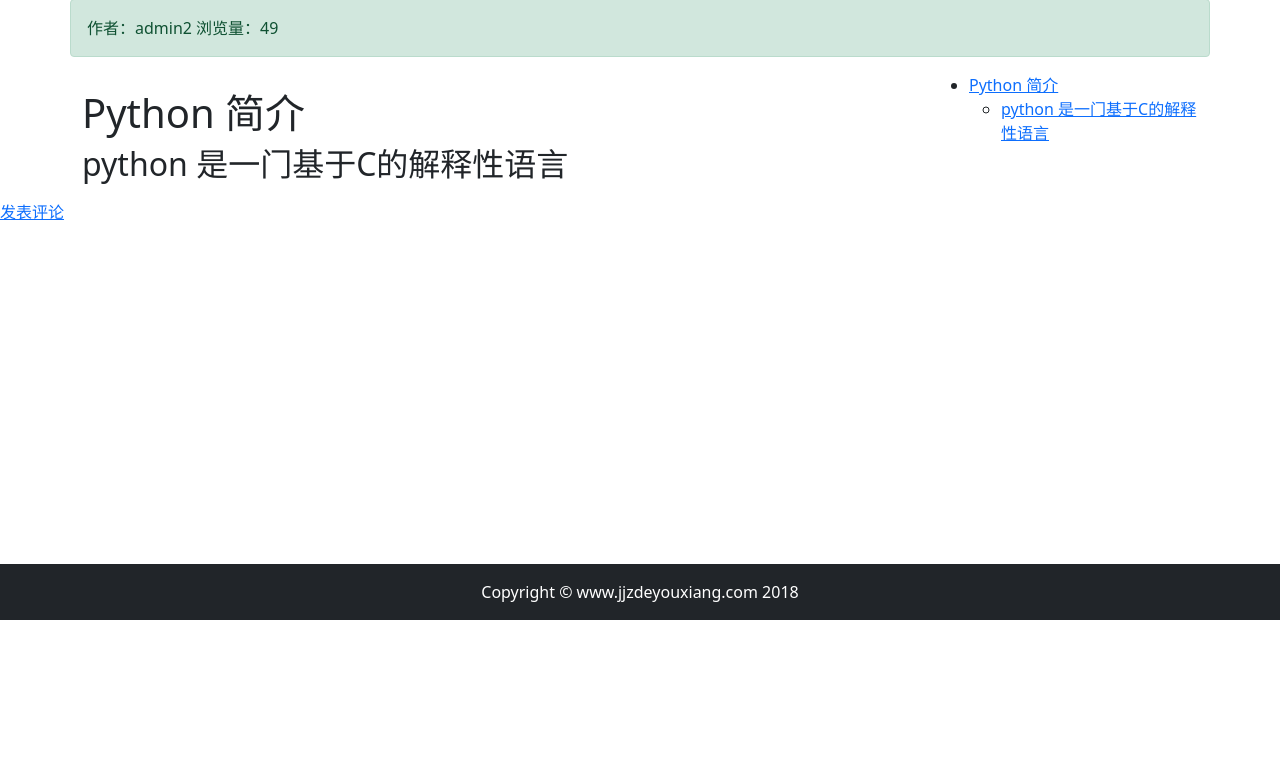
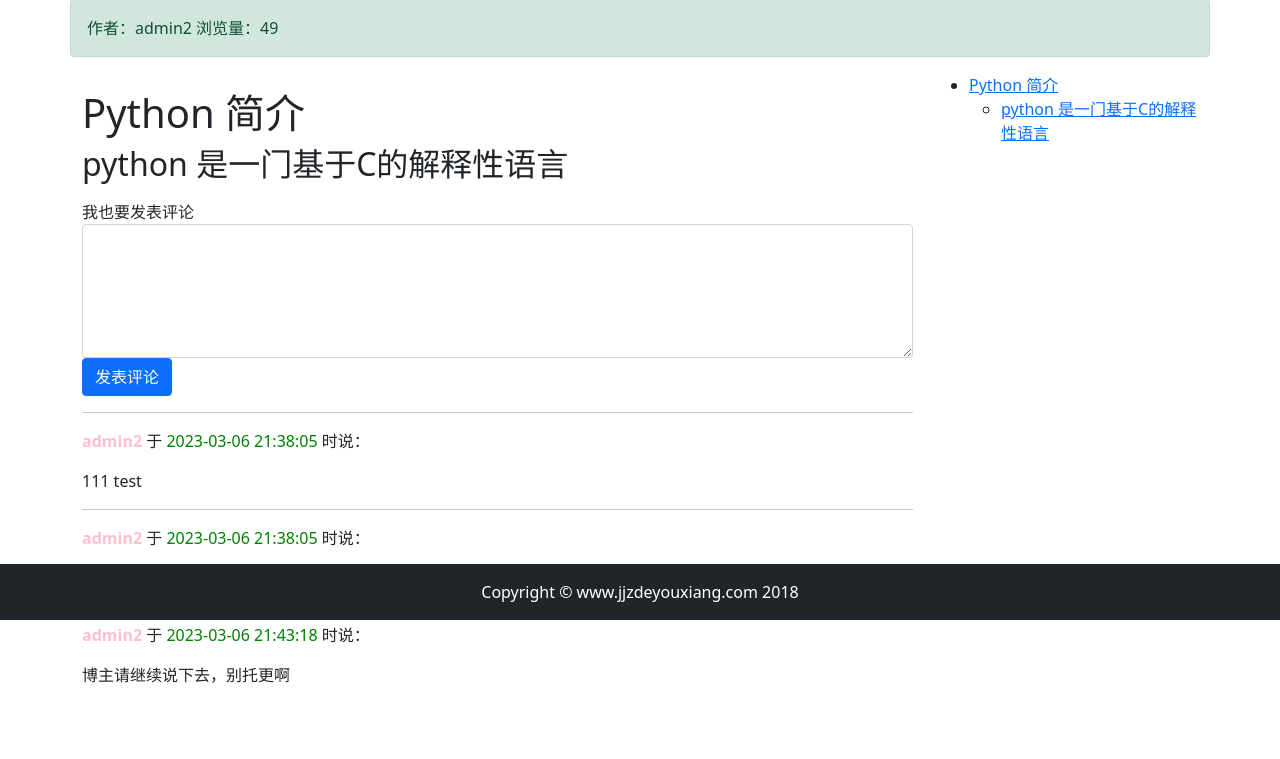
Before and after one commit to JaceJu-frog/my_blog, a Django app: page /article/article_detail/6/ in a window 1280 px wide. Shown: the part 180-939 px from the top of the page. Before the commit the page ends 800 px from the top, so only its background shows below. Run offline with Django 4.2, Linux system fonts and the light colour scheme; data comes from the database, SQL or seed files in the repository; both versions use the stored data as it was after the commit; some libraries are stand-ins or nearby versions.

Commit message:
发表评论结束，UI也改成和原文一样

```diff
--- a/article/templates/article/detail.html
+++ b/article/templates/article/detail.html
@@ -26,20 +26,45 @@
             </div>
         </div>
         <div class="row">
-            <!-- 文章正文，占9栏 -->
+            <!-- 文章正文，占9栏,这个9栏很长哦 -->
             <div class="col-9">
             {#     这里加上|safe防止html乱转义#}
             <p>{{ article.content|safe }}</p>
+            <form method="post" action="{% url "comment:create_article_comment" article.id %}">
+                {% csrf_token %}
+                <div class="form-group">
+                    <!-- 文本域不需要 value 属性，直接在标签体中嵌入数据即可 -->
+                    <label for="comment">我也要发表评论</label>
+                    <textarea type="text" class="form-control" id="comment" name="comment" rows="5"
+                              cols="4"></textarea>
+                </div>
+                <button type="submit" class="btn btn-primary">发表评论</button>
+            </form>
+
+            <!-- 展示当前文章关联的评论 -->
+            {% for comment in article.article_comment.all %}
+                <!--hr是一根横线-->
+                <hr>
+                <!--p中整体为一个段落，不换行-->
+                <p>
+                <!--strong为粗体-->
+                <strong style="color: pink">
+                    {{ comment.author }}
+                </strong>于
+                <!--span本身并不代表什么，用于group items-->
+                <span style="color: green">{{ comment.created|date:"Y-m-d H:i:s" }}
+                             </span>时说：
+                </p>
+                <div style="font-family: inherit; font-size: 1em;">
+                    {{ comment.comment }}
+                </div>
+
+            {% endfor %}
         </div>
         <!-- 文章的目录，占3栏 -->
         <div class="col-3">
             {{ toc|safe }}
         </div>
-        </div>
-    </div>
-    <div class="col-md-4">
-           <div class="panel panel-default">
-               <a href="{% url "comment:create_article_comment" article.id%}">发表评论</a>
         </div>
     </div>
 
--- a/article/views.py
+++ b/article/views.py
@@ -80,7 +80,10 @@
         'markdown.extensions.toc',
     ])
     article.content = md.convert(article.content)
+
+    # article_comments = article.objects.filter(article_id=id).order_by('-create')
     # 需要传递给模板的对象，虽然上面的语句改变了article.content，但是context依然传入article就好。
+    # 此外md.toc 算是个html对象，传入markdown的
     context = {'article': article, 'toc': md.toc}
     # 载入模板，并返回context对象
     return render(request, 'article/detail.html', context)
--- a/comment/forms.py
+++ b/comment/forms.py
@@ -2,9 +2,11 @@
 
 from .models import ArticleComment
 
+# 定义ArticleComment的表单
 class ArticleCommentForm(forms.ModelForm):
     class Meta:
         model = ArticleComment
+        # 表单中需要传入的参数是comment
         fields = ['comment']
         # widgets是小组件的意思
         widgets = {
--- a/comment/models.py
+++ b/comment/models.py
@@ -7,8 +7,18 @@
 class ArticleComment(models.Model):
     """评论"""
     # 评论由外键连接唯一的作者
-    author = models.ForeignKey(User, on_delete=models.CASCADE, related_name="article_comment", default="AnonymousUser")
+    author = models.ForeignKey(User,
+                               on_delete=models.CASCADE,
+                               related_name="article_comment", blank=True,null=True,default="AnonymousUser")
     # 评论由外键连接唯一的文章
-    article = models.ForeignKey(ArticlePost, on_delete=models.CASCADE, related_name="article_comment")
+    article_related = models.ForeignKey(ArticlePost,
+                                        on_delete=models.CASCADE,
+                                        blank=True,null=True,related_name="article_comment")
     # 保存评论的大量文本使用TextField
     comment = models.TextField()
+    created = models.DateTimeField(auto_now_add=True)
+
+    class Meta:
+        ordering=('created',)
+    def __str__(self):
+        return self.comment[:20]
--- a/comment/templates/comment/create_article_comment.html
+++ b/comment/templates/comment/create_article_comment.html
@@ -8,7 +8,7 @@
         <div class="row">
             <div class="col-12">
                 <br>
-                <form method="post" action="6">
+                <form method="post" action=".">
                     {% csrf_token %}
                     <div class="form-group">
                         <label for="title">这是对文章{{ article_id }}的评论</label>
--- a/userprofile/admin.py
+++ b/userprofile/admin.py
@@ -1 +1,5 @@
 from django.contrib import admin
+
+from userprofile.models import Profile
+
+admin.site.register(Profile)
```
Also changed, not shown: comment/views.py (+7 -3 lines), article/migrations/0001_initial.py, article/migrations/0002_articlepost_total_views.py (deleted), comment/migrations/0001_initial.py, comment/migrations/0002_rename_article_articlecomment_article_related.py (added), comment/migrations/0003_alter_articlecomment_article_related_and_more.py (added), comment/migrations/0004_alter_articlecomment_options_articlecomment_created.py (added), db.sqlite3, userprofile/migrations/0001_initial.py. Lines whose indentation alone changed are shown as unchanged.
